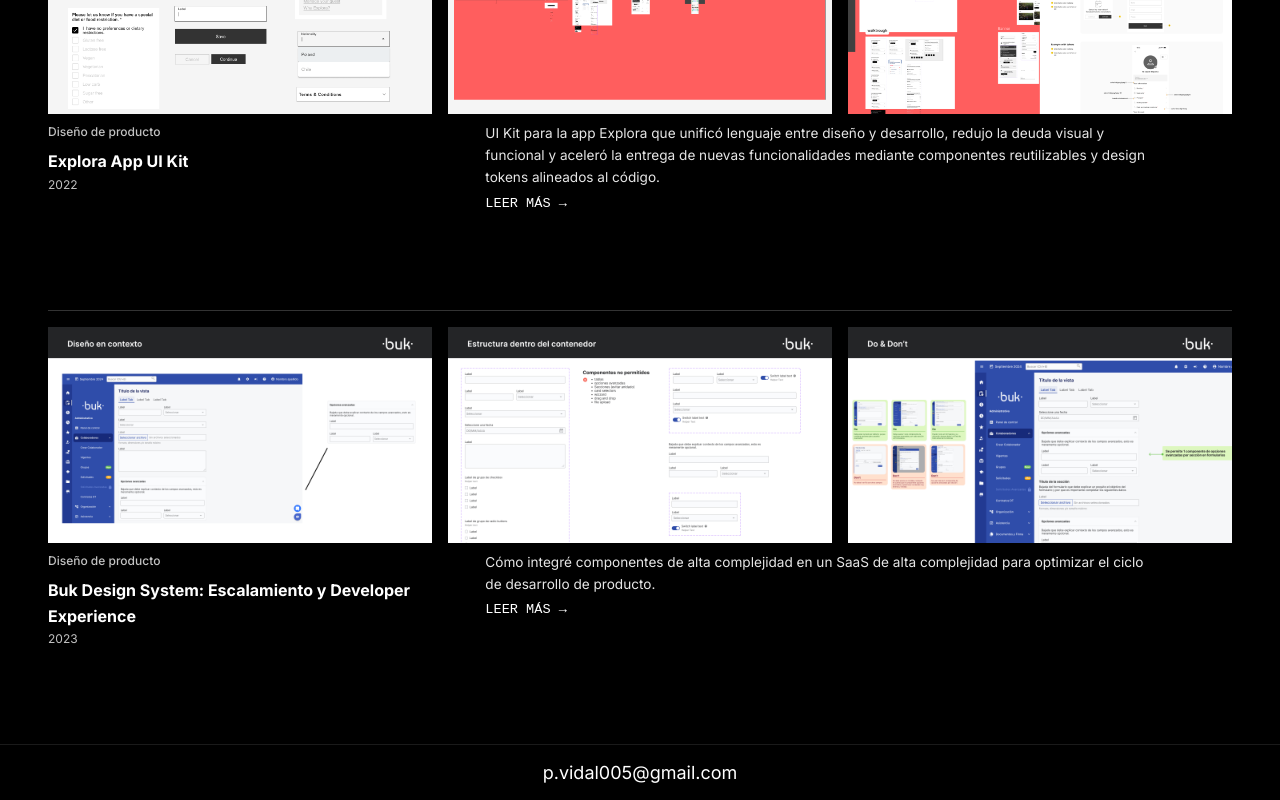
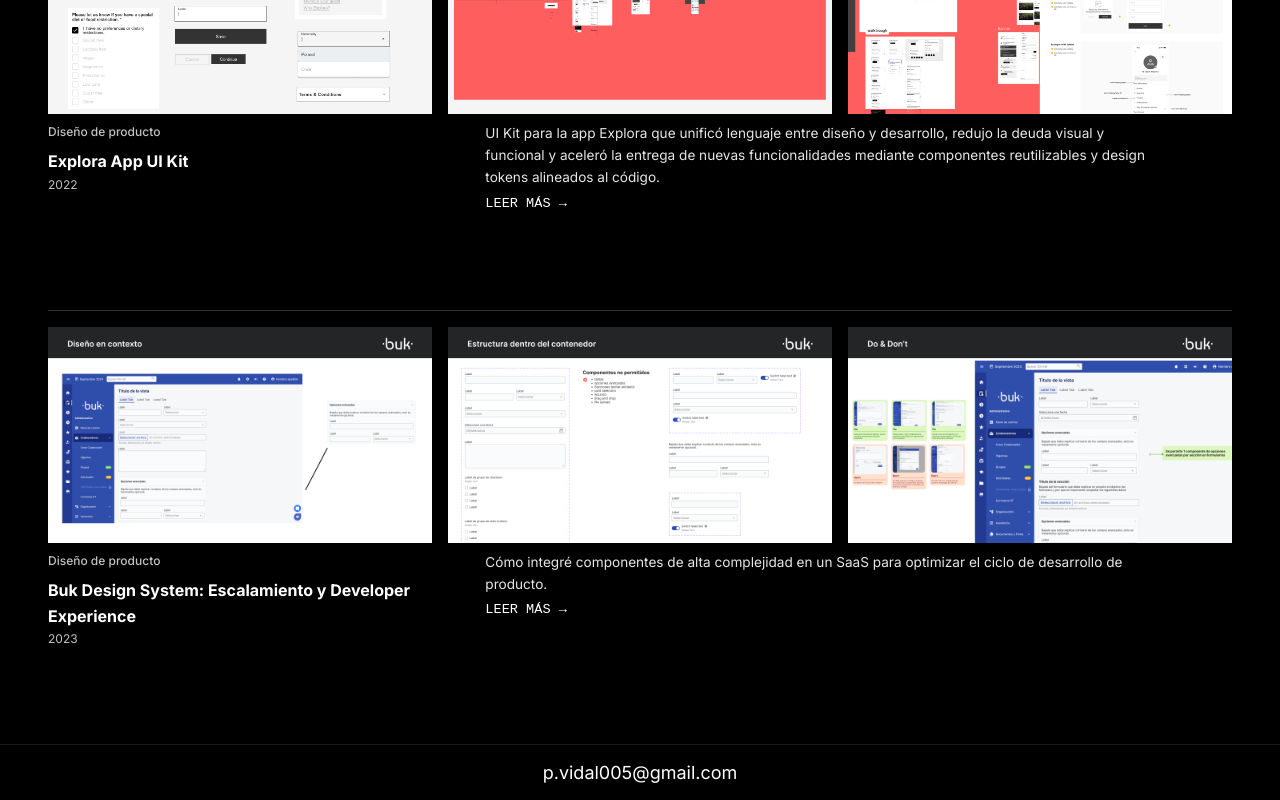
Before and after one commit to pablovidal05/portfolio, a Next.js app: page / in a window 1280 px wide. Shown: the part 1751-2551 px from the top of the page. Built offline with nearby package versions, Linux system fonts and the light colour scheme; a web font is replaced by a local one.

Commit message:
feat: simplify buk short description

```diff
--- a/src/data/projects.ts
+++ b/src/data/projects.ts
@@ -195,7 +195,7 @@
     category: "product-design",
     tags: ["Design System", "Product Design", "Developer Experience", "DesignOps", "UX/UI"],
     shortDescription: {
-      es: "Cómo integré componentes de alta complejidad en un SaaS de alta complejidad para optimizar el ciclo de desarrollo de producto.",
+      es: "Cómo integré componentes de alta complejidad en un SaaS para optimizar el ciclo de desarrollo de producto.",
       en: "Integrating high-complexity components in a mature SaaS to optimize the product development cycle."
     },
     fullDescription: {
```
